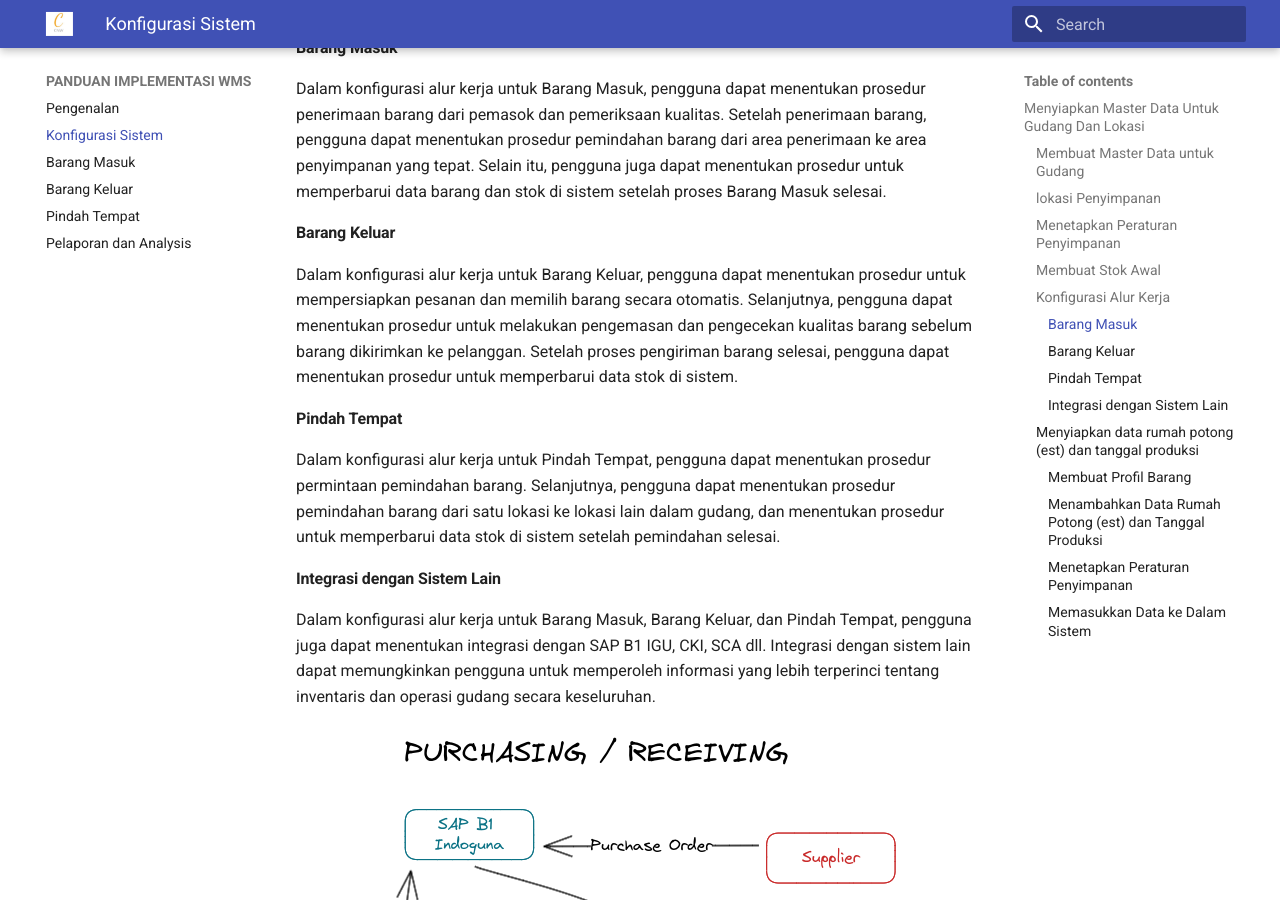
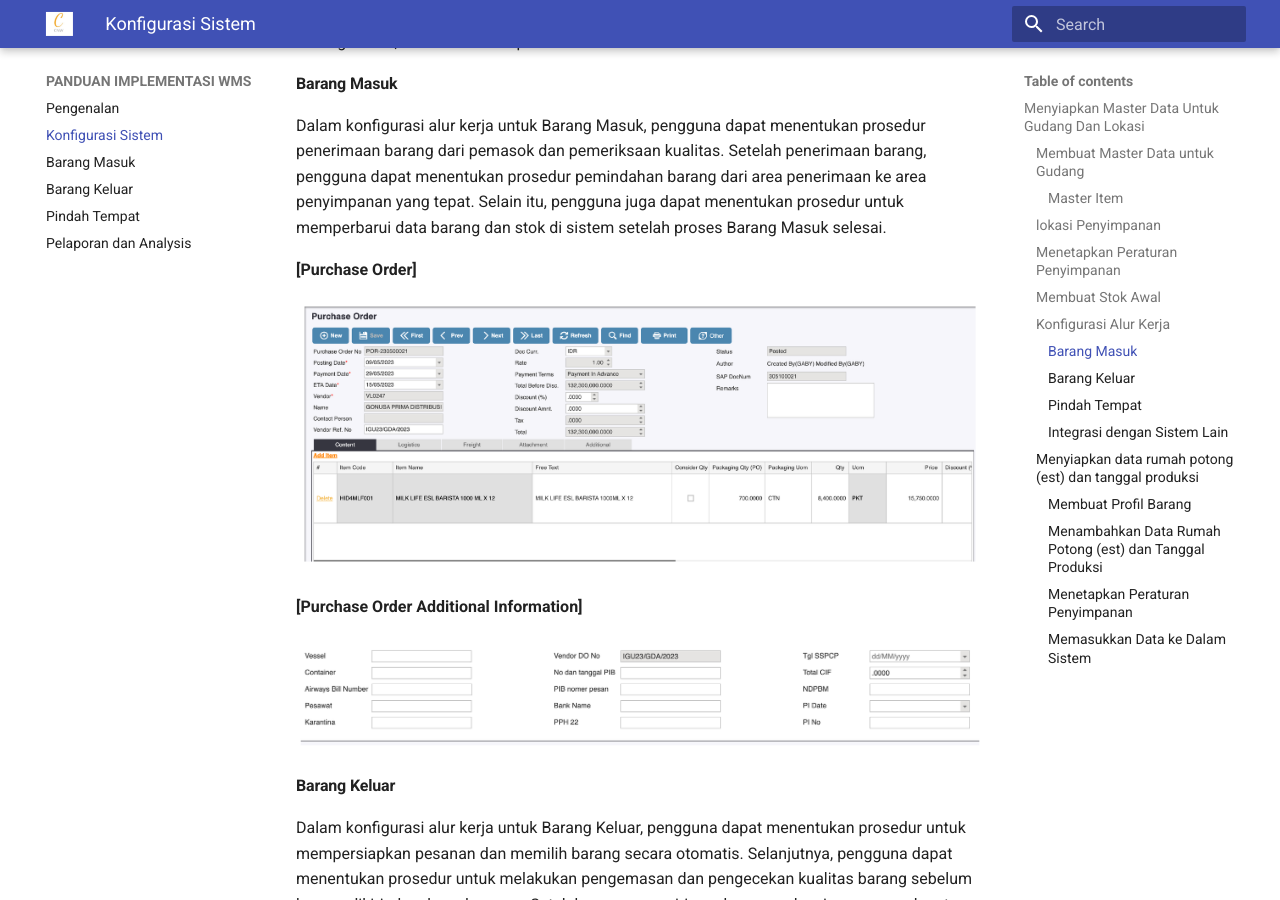
Before and after one commit to andyut/wns-bin-igu, an MkDocs documentation site: the page built from docs/wms02.md, in a window 1280 px wide and 900 px high, scrolled down 3032 px. Built offline with MkDocs 1.6.1 and Material for MkDocs 9.7.7, drawn with Linux system fonts in a browser that asks for light colours; some of the changed text lies outside the part shown.

Commit message:
update po

```diff
--- a/docs/requirements.txt
+++ b/docs/requirements.txt
@@ -3,3 +3,9 @@ mkdocs-rtd-dropdown
 mkdocs-pdf-export-plugin
 mkdocs-material
 mkdocs-with-pdf
+jinja2>=3.0
+markdown>=3.2
+mkdocs>=1.4.2
+mkdocs-material-extensions>=1.1
+pygments>=2.14
+pymdown-extensions>=9.9.1
--- a/docs/wms02.md
+++ b/docs/wms02.md
@@ -51,6 +51,8 @@ Konfigurasi sistem dalam Warehouse Management System (WMS) sangat penting untuk
 
 Langkah pertama dalam menyiapkan master data untuk gudang adalah membuat profil untuk gudang tersebut. Profil gudang akan mencakup informasi seperti nama gudang, alamat, nomor telepon, dan jenis barang yang disimpan di gudang tersebut. Dalam SAP Business One, pengguna dapat memasukkan informasi ini ke dalam modul Master Data.
 
+##### Master Item
+
 
 #### lokasi Penyimpanan
 
@@ -81,6 +83,14 @@ Konfigurasi alur kerja untuk Barang Masuk, Barang Keluar, dan Pindah Tempat sang
 #### Barang Masuk
 
 Dalam konfigurasi alur kerja untuk Barang Masuk, pengguna dapat menentukan prosedur penerimaan barang dari pemasok dan pemeriksaan kualitas. Setelah penerimaan barang, pengguna dapat menentukan prosedur pemindahan barang dari area penerimaan ke area penyimpanan yang tepat. Selain itu, pengguna juga dapat menentukan prosedur untuk memperbarui data barang dan stok di sistem setelah proses Barang Masuk selesai.
+
+**[Purchase Order]**
+
+![po1](img/wms02-img-001.excalidraw.png)
+
+**[Purchase Order Additional Information]**
+
+![po2](img/wms02-img-002.excalidraw.png)
 
 
 #### Barang Keluar
--- a/mkdocs.yml
+++ b/mkdocs.yml
@@ -1,8 +1,12 @@
 site_name: PANDUAN IMPLEMENTASI WMS
 site_description : PT INDOGUNA UTAMA
 site_author : PT Indoguna Utama, IT Department
-copyright : "@2023 Indoguna Utama"
-output_path: /data/pdf/document.pdf
+site_description: >-
+  Panduan implementasi warehouse management sistem dengan bin-location dan batch
+copyright : "Copyright &copy; @2023 IT Indoguna Utama"
+
+# Copyright
+output_path:  wms-indoguna.pdf
 nav:
     - Pengenalan : 'wms01.md'
     - Konfigurasi Sistem : 'wms02.md'
@@ -12,8 +16,45 @@ nav:
     - Pelaporan dan Analysis : 'wms06.md'
 
 markdown_extensions:
+  - abbr
+  - admonition
   - attr_list
+  - def_list
+  - footnotes
   - md_in_html
+  - toc:
+      permalink: true
+  - pymdownx.arithmatex:
+      generic: true
+  - pymdownx.betterem:
+      smart_enable: all
+  - pymdownx.caret
+  - pymdownx.details
+  - pymdownx.emoji:
+      emoji_generator: !!python/name:materialx.emoji.to_svg
+      emoji_index: !!python/name:materialx.emoji.twemoji
+  - pymdownx.highlight:
+      anchor_linenums: true
+      line_spans: __span
+      pygments_lang_class: true
+  - pymdownx.inlinehilite
+  - pymdownx.keys
+  - pymdownx.magiclink:
+      repo_url_shorthand: true
+      user: squidfunk
+      repo: mkdocs-material
+  - pymdownx.mark
+  - pymdownx.smartsymbols
+  - pymdownx.superfences:
+      custom_fences:
+        - name: mermaid
+          class: mermaid
+          format: !!python/name:pymdownx.superfences.fence_code_format
+  - pymdownx.tabbed:
+      alternate_style: true
+  - pymdownx.tasklist:
+      custom_checkbox: true
+  - pymdownx.tilde
 
 theme :
     name : material
@@ -28,7 +69,7 @@ plugins:
         combined: false
         media_type: print
     - with-pdf:
-        cover_subtitle: WMS Blue Print
+        cover_subtitle: Indoguna Group Documentation
         output_path: "../docs-wms.pdf"
 
 
```
Also changed, not shown: docs/img/wms02-img-001.excalidraw.png (added), docs/img/wms02-img-002.excalidraw.png (added).
